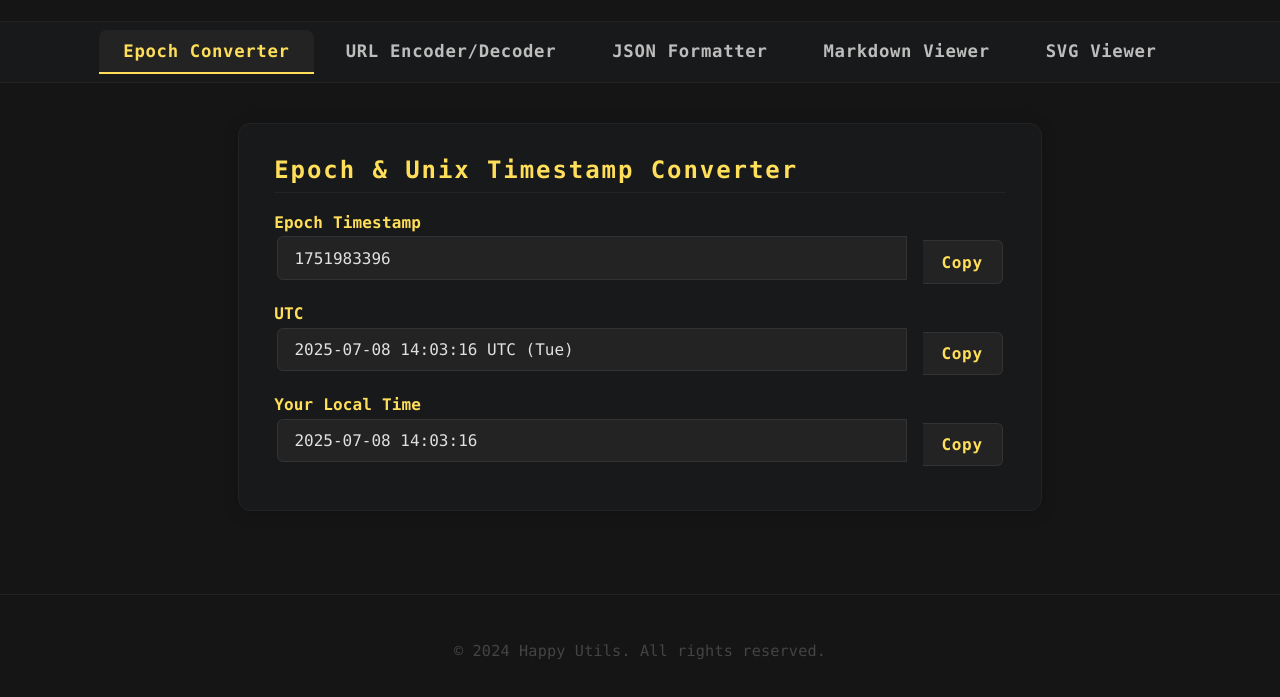
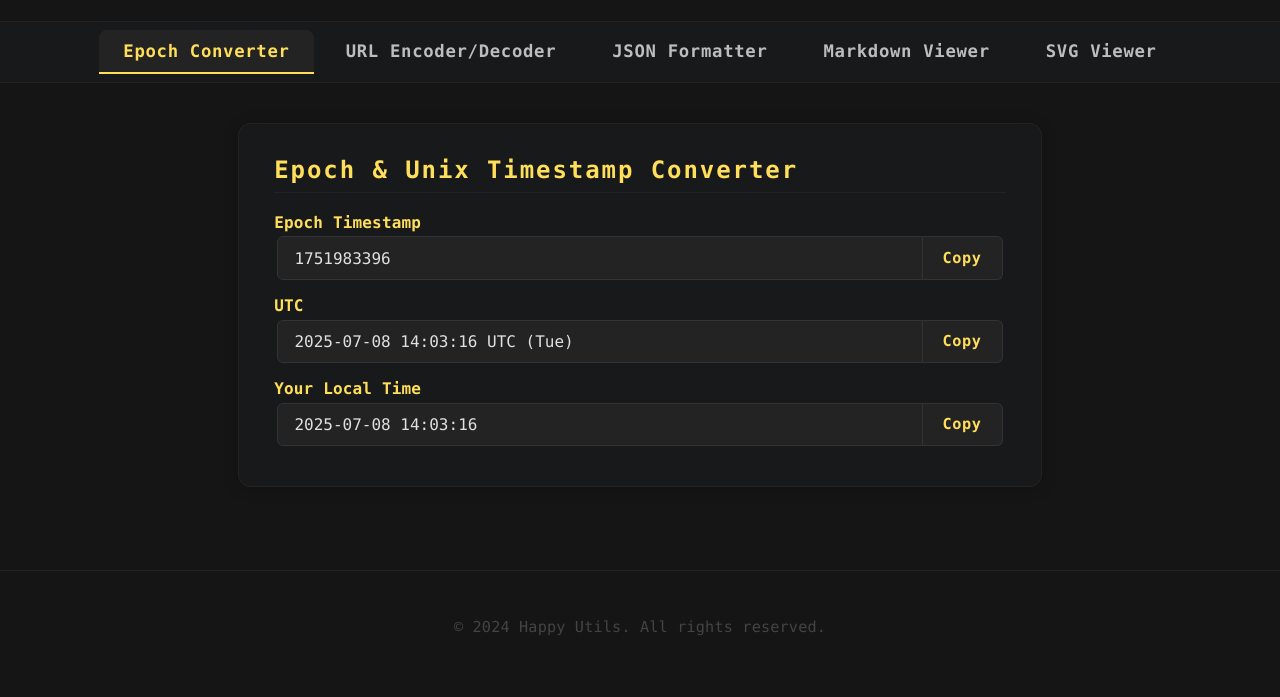
Before and after one commit to today-self-study/happy-utils, a plain HTML site: page index.html in a window 1280 px wide. Shown: the part 121-818 px from the top of the page. Drawn offline with Linux system fonts and the light colour scheme.

Commit message:
fix: Improve copy button alignment in Epoch Converter - Remove gap and use stretch alignment in output-group - Improve copy button sizing and flex properties - Remove duplicate copy-btn styles - Fix input-button height alignment

```diff
--- a/style.css
+++ b/style.css
@@ -151,15 +151,19 @@ button:hover, button.copied {
 .copy-btn {
     min-width: 80px;
     max-width: 100px;
-    margin-left: 0.5rem;
-    font-size: 1rem;
-    padding: 0.7rem 0.5rem;
+    margin-left: 0;
+    font-size: 0.95rem;
+    padding: 0.7rem 0.8rem;
     border-top-left-radius: 0;
     border-bottom-left-radius: 0;
     border-left: none;
     transition: background 0.18s, color 0.18s, border 0.18s;
     overflow: hidden;
     white-space: nowrap;
+    flex-shrink: 0;
+    display: flex;
+    align-items: center;
+    justify-content: center;
 }
 
 .copy-btn.copied {
@@ -170,8 +174,8 @@ button:hover, button.copied {
 
 .output-group {
     display: flex;
-    align-items: center;
-    gap: 0.5rem;
+    align-items: stretch;
+    gap: 0;
     padding-left: 0.2rem;
     padding-right: 0.2rem;
 }
@@ -250,13 +254,12 @@ footer {
     border-top-right-radius: 0;
     border-bottom-right-radius: 0;
     flex-grow: 1;
+    margin-bottom: 0;
+    min-height: 0;
+    height: auto;
 }
 
-.copy-btn {
-    border-top-left-radius: 0;
-    border-bottom-left-radius: 0;
-    width: 80px; /* Fixed width for copy buttons */
-}
+/* Copy button styles are now unified above */
 
 #to-date-btn, #to-epoch-btn {
     width: 100%;
```
